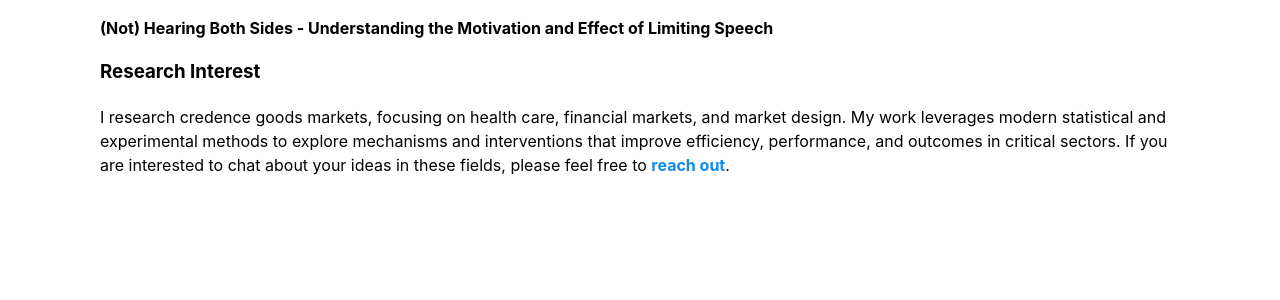
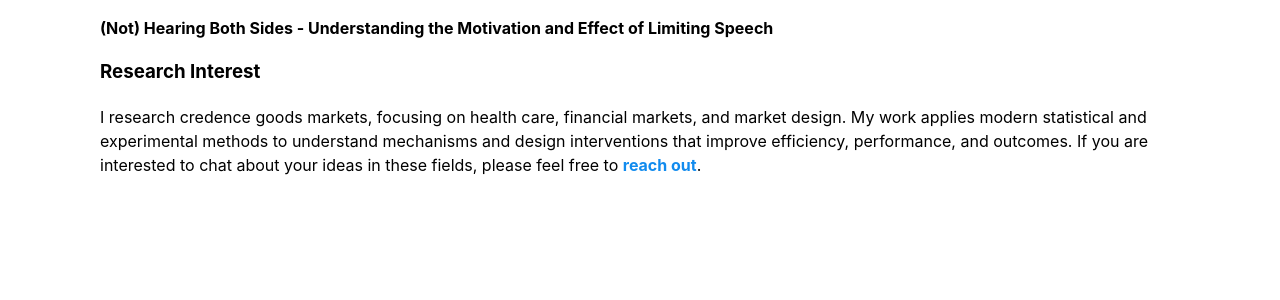
Before and after one commit to yerondiaye/yerondiaye.github.io, a Jekyll site: the page research.html, which Jekyll copies as it is, in a window 1280 px wide. Shown: the part 1497-1797 px from the top of the page. Built offline with Jekyll 4.4.1, drawn with Linux system fonts in a browser that asks for light colours.

Commit message:
Update research.html

```diff
--- a/research.html
+++ b/research.html
@@ -59,7 +59,7 @@ physicians disagree.</p>
 
             <h3>Research Interest</h3>
 
-<p> I research credence goods markets, focusing on health care, financial markets, and market design. My work leverages modern statistical and experimental methods to explore mechanisms and interventions that improve efficiency, performance, and outcomes in critical sectors. If you are interested to chat about your ideas in these fields, please feel free to <a href="../contact">reach out</a>.</p>
+<p> I research credence goods markets, focusing on health care, financial markets, and market design. My work applies modern statistical and experimental methods to understand mechanisms and design interventions that improve efficiency, performance, and outcomes. If you are interested to chat about your ideas in these fields, please feel free to <a href="../contact">reach out</a>.</p>
 
         </main>
 
```
